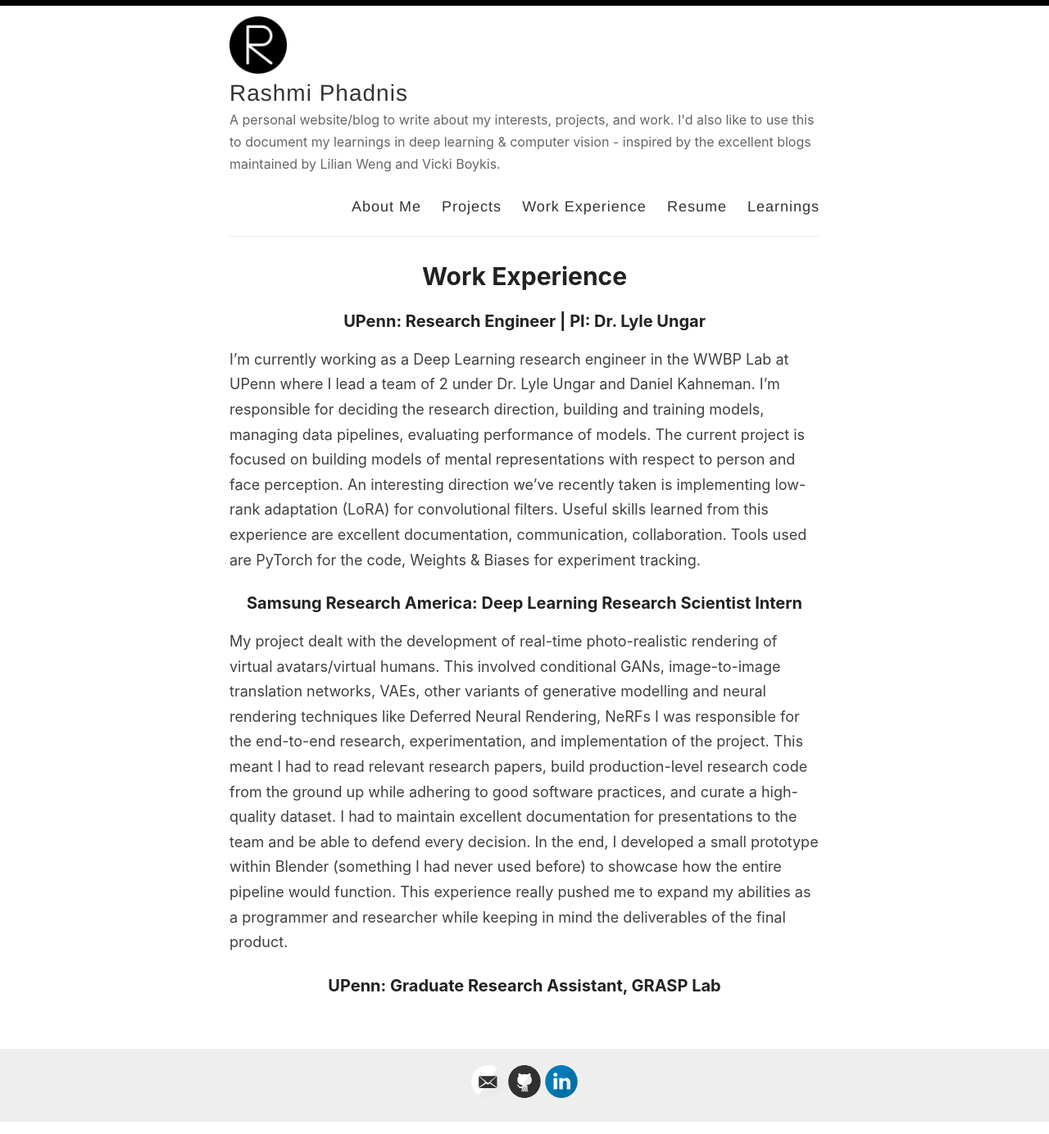
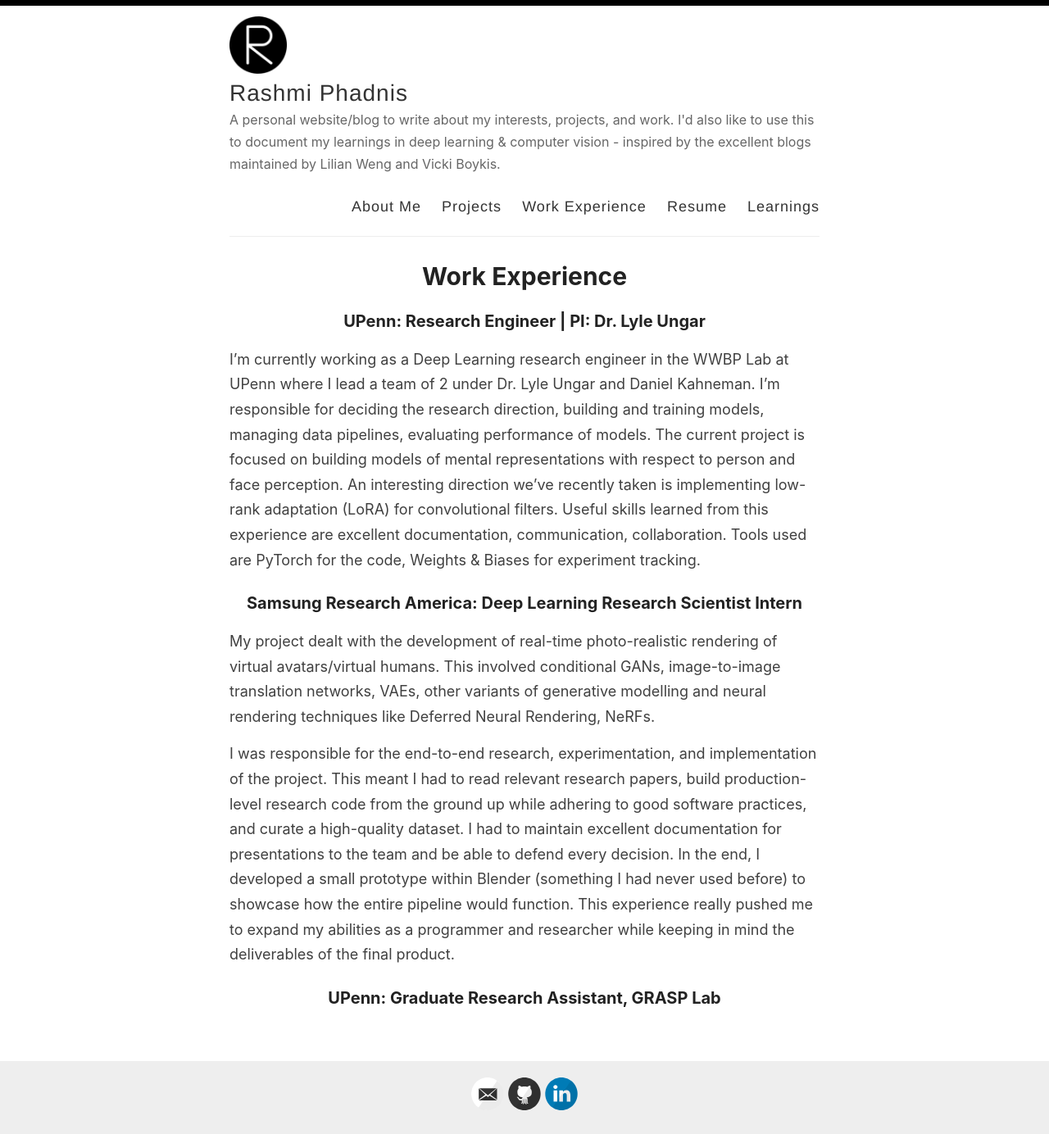
Before and after one commit to rashmip98/rashmip98.github.io, a Jekyll site: the page built from _pages/experience.md, in a window 1280 px wide. Shown: the whole page at 82% size. Built offline with Jekyll 4.4.1, drawn with Linux system fonts in a browser that asks for light colours.

```diff
--- a/_pages/experience.md
+++ b/_pages/experience.md
@@ -8,7 +8,8 @@ permalink: /experience
 > I'm currently working as a Deep Learning research engineer in the WWBP Lab at UPenn where I lead a team of 2 under Dr. Lyle Ungar and Daniel Kahneman. I'm responsible for deciding the research direction, building and training models, managing data pipelines, evaluating performance of models. The current project is focused on building models of mental representations with respect to person and face perception. An interesting direction we've recently taken is implementing low-rank adaptation (LoRA) for convolutional filters. Useful skills learned from this experience are excellent documentation, communication, collaboration. Tools used are PyTorch for the code, Weights & Biases for experiment tracking.
 
 ### Samsung Research America: Deep Learning Research Scientist Intern
-> My project dealt with the development of real-time photo-realistic rendering of virtual avatars/virtual humans. This involved conditional GANs, image-to-image translation networks, VAEs, other variants of generative modelling and neural rendering techniques like Deferred Neural Rendering, NeRFs
+> My project dealt with the development of real-time photo-realistic rendering of virtual avatars/virtual humans. This involved conditional GANs, image-to-image translation networks, VAEs, other variants of generative modelling and neural rendering techniques like Deferred Neural Rendering, NeRFs.
+>
 > I was responsible for the end-to-end research, experimentation, and implementation of the project. This meant I had to read relevant research papers, build production-level research code from the ground up while adhering to good software practices, and curate a high-quality dataset. I had to maintain excellent documentation for presentations to the team and be able to defend every decision. In the end, I developed a small prototype within Blender (something I had never used before) to showcase how the entire pipeline would function. This experience really pushed me to expand my abilities as a programmer and researcher while keeping in mind the deliverables of the final product.
 
 ### UPenn: Graduate Research Assistant, GRASP Lab
```
